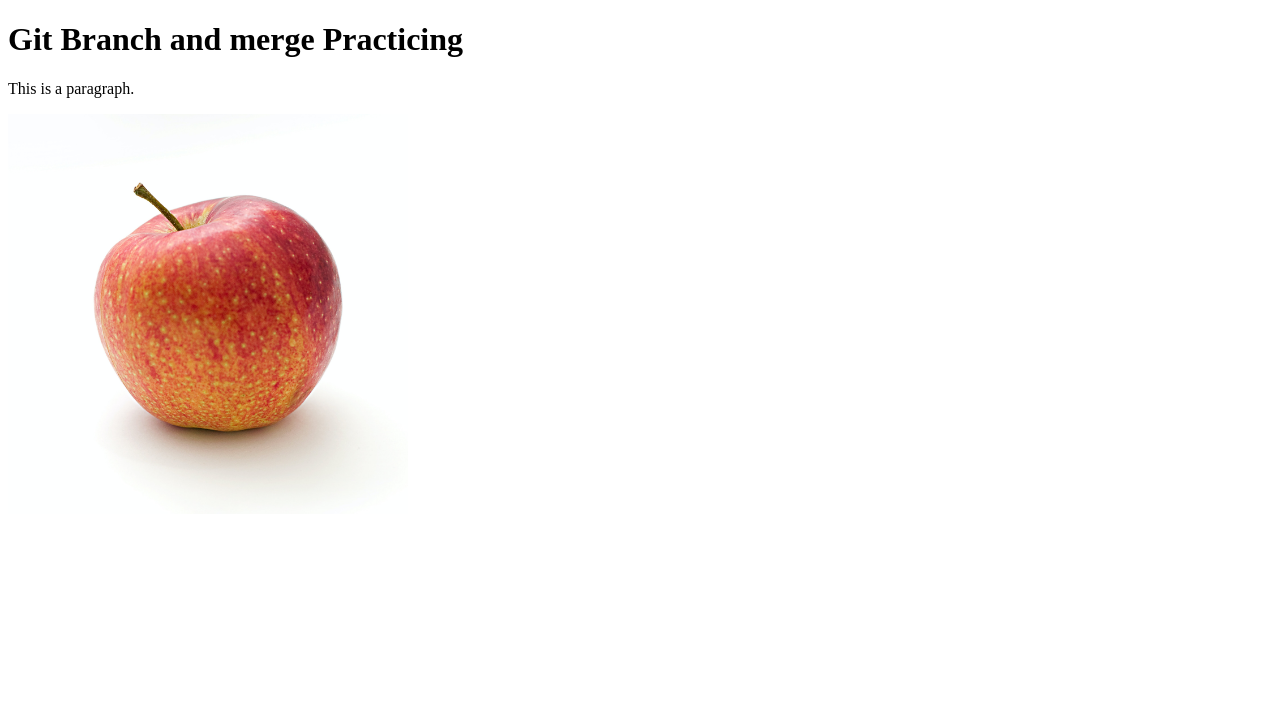
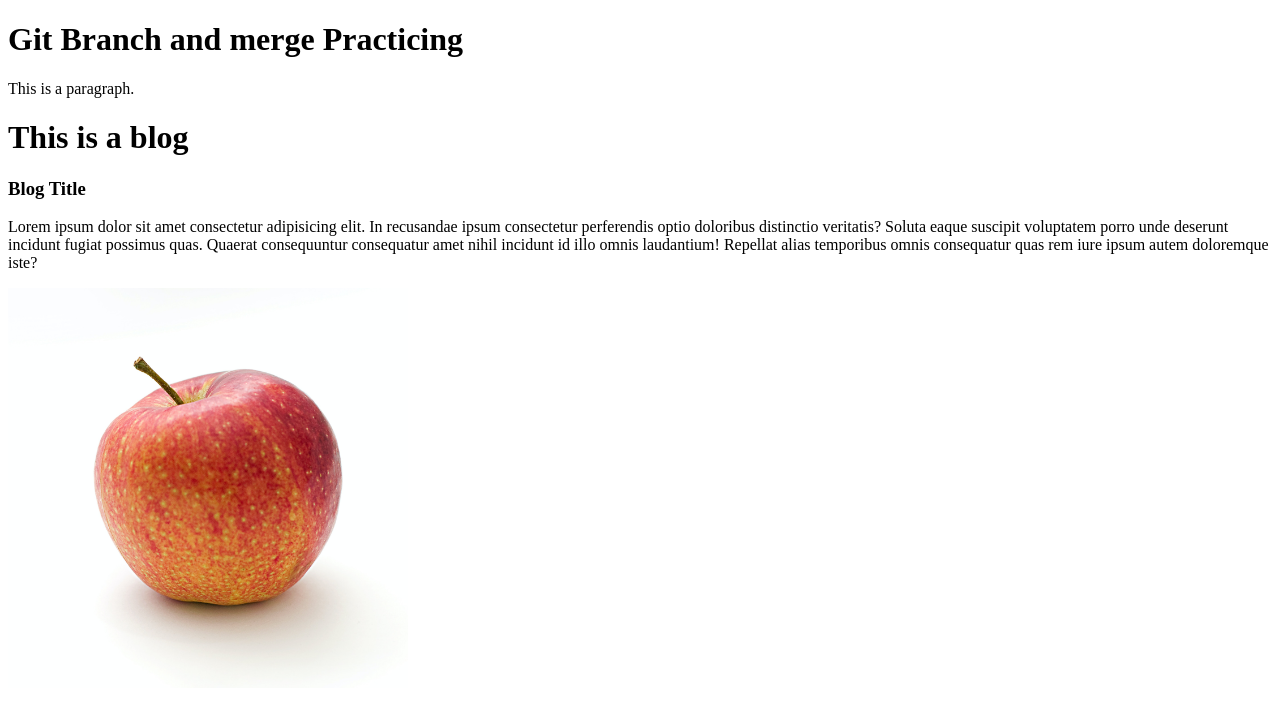
Before and after one commit to tarikul-tareef/git-branch-marge, a plain HTML site: page index.html in a window 1280 px wide. Drawn offline with Linux system fonts and the light colour scheme.

Commit message:
added new blog

```diff
--- a/index.html
+++ b/index.html
@@ -11,6 +11,14 @@
 <body>
   <h1>Git Branch and merge Practicing</h1>
   <p>This is a paragraph.</p>
+  <div>
+    <h1>This is a blog</h1>
+    <h3>Blog Title</h3>
+    <p>Lorem ipsum dolor sit amet consectetur adipisicing elit. In recusandae ipsum consectetur perferendis optio
+      doloribus distinctio veritatis? Soluta eaque suscipit voluptatem porro unde deserunt incidunt fugiat possimus
+      quas. Quaerat consequuntur consequatur amet nihil incidunt id illo omnis laudantium! Repellat alias temporibus
+      omnis consequatur quas rem iure ipsum autem doloremque iste?</p>
+  </div>
   <img width="400px" height="400px" src="images/apple.jpg" alt="">
 </body>
 
```
